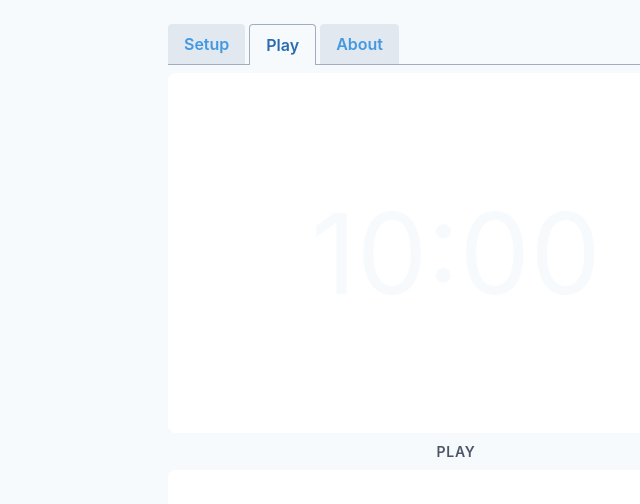
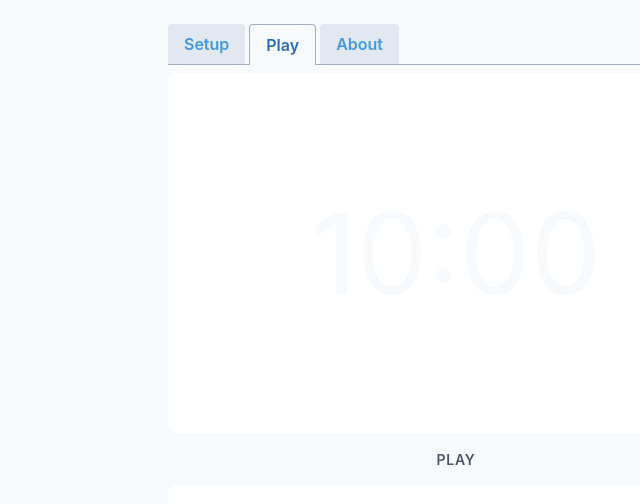
Before and after one commit to lawnchamp/chesstimer, a React (Create React App) app: page /about in a window 1280 px wide. Shown: the top 504 px of the page, without its empty margins (184-824 px from the left). Built offline with nearby package versions, Linux system fonts and the light colour scheme.

Commit message:
Adding more space to the pause button

```diff
--- a/src/chessTimer.js
+++ b/src/chessTimer.js
@@ -36,7 +36,7 @@ function PauseButton({ toggle, text }) {
   return (
     <div
       onClick={toggle}
-      className="text-center my-2 uppercase tracking-wider font-semibold text-sm text-gray-700"
+      className="text-center my-4 uppercase tracking-wider font-semibold text-sm text-gray-700"
     >
       {text}
     </div>
```
